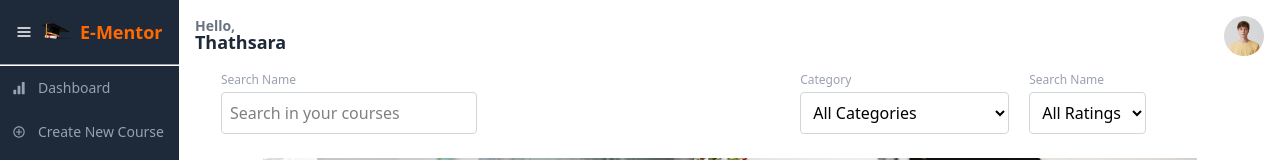
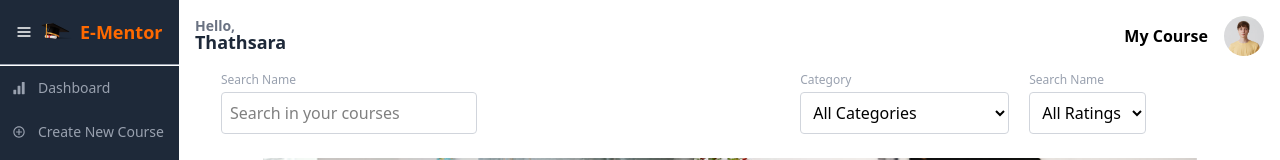
Before and after one commit to thathsarabandara/E-mentor-teacher-frontend, a Next.js app: page /teacher/mentor/mycourses in a window 1280 px wide. Shown: the top 160 px of the page. Built offline with nearby package versions, Linux system fonts and the light colour scheme.

Commit message:
fixed navbar issue

```diff
--- a/src/app/teacher/mentor/mycourses/page.tsx
+++ b/src/app/teacher/mentor/mycourses/page.tsx
@@ -44,7 +44,7 @@ const MyCourses: React.FC = () => {
   return (
     <div className="flex min-h-screen flex-col justify-start items-start">
       <div className="w-full">
-        <Navbar />
+        <Navbar name='My Course'/>
       </div>
 
       <div className="flex flex-col items-center justify-center  w-11/12  space-y-6">
--- a/src/component/Navbar/Navbar.tsx
+++ b/src/component/Navbar/Navbar.tsx
@@ -1,12 +1,18 @@
 import React from 'react';
 
-const Navbar: React.FC = () => {
+interface NavbarProps {
+    name: string
+}
+
+const Navbar: React.FC<NavbarProps> = ({name}) => {
   return (
     <div className="flex justify-between items-center w-full p-4">
       <div className="flex flex-col">
         <p className="text-sm font-bold text-gray-500">Hello,</p>
         <p className="text-lg font-bold text-gray-800 -mt-2">Thathsara</p>
       </div>
+      <div className='flex justify-center items-center'>
+        <p className="font-bold mr-4">{name}</p>
         <div className="rounded-full w-10 h-10 overflow-hidden">
             <img
             className="w-full h-full object-cover"
@@ -15,6 +21,7 @@ const Navbar: React.FC = () => {
             />
         </div>
       </div>
+    </div>
   );
 };
 
```
Lines whose indentation alone changed are shown as unchanged.
